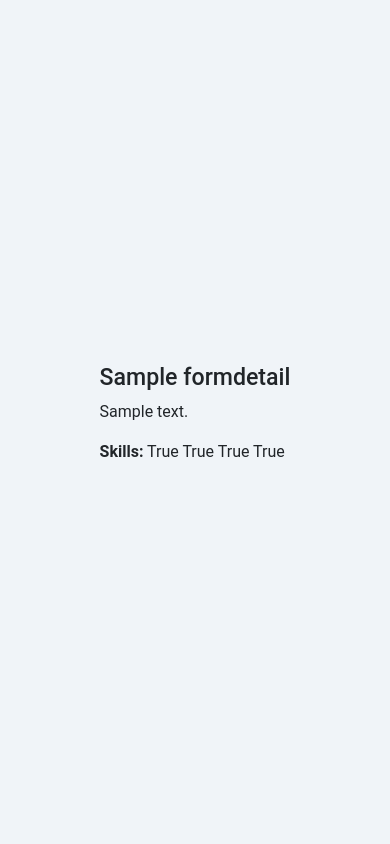
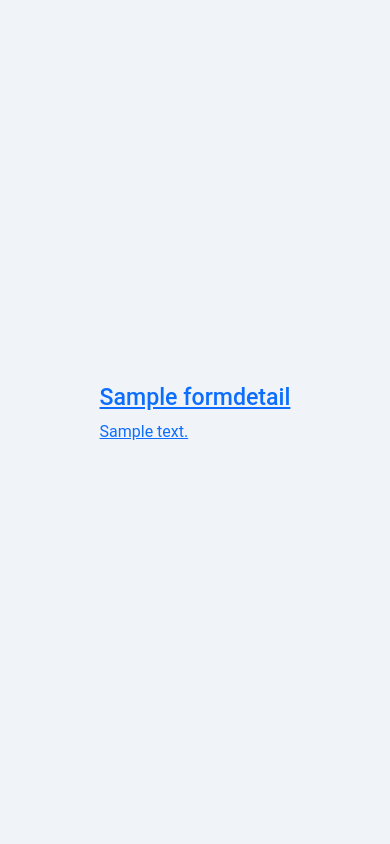
Before and after one commit to aashishChakradhar/Hackathon, a Django app: page /formlisting in a window 390 px wide. Run offline with Django 5.2, Linux system fonts and the light colour scheme; tables that the repository leaves empty hold one stand-in row (values such as "Sample post"); some libraries are stand-ins or nearby versions.

Commit message:
form detail page

```diff
--- a/group/urls.py
+++ b/group/urls.py
@@ -16,6 +16,7 @@ urlpatterns = [
 
     #review left
     path('formlisting', views.StudentFormListing.as_view(), name='Form Listing'),
+    path('formlisting/<str:title>', views.formdetailview.as_view(), name='Form detail page'),
     path('student-form', views.student_form_view.as_view(), name='student-form'),
 
     path('student-profile', views.Student_Profile_view.as_view(), name='student-profile'),
--- a/group/views.py
+++ b/group/views.py
@@ -1,4 +1,5 @@
 from django.shortcuts import render, redirect,HttpResponse
+from django.template import loader
 from django.views import View
 from django.shortcuts import get_object_or_404
 from django.contrib.auth import login, authenticate, logout
@@ -150,6 +151,17 @@ class StudentFormListing(View):
     def post(self,request):
         pass
 
+class formdetailview(View):
+    def get(self, request, title):
+        formsingle = get_object_or_404(FormDetail, title=title)
+        template = loader.get_template('student-form.html')
+        context = {
+            'formsingle': formsingle,
+        }
+        return HttpResponse(template.render(context, request))
+
+
+
 class student_form_view(View):
     def get(self,request):
         alert_title = request.session.get('alert_title',False)
--- a/templates/formlisting.html
+++ b/templates/formlisting.html
@@ -1,23 +1,15 @@
 {% extends "base.html" %}
-{% load yes_no %}
 {% block body %}
 <div class="form-listing">
-    <div class="container">
-        <div class="row">
-            {% for form in form_id %}
-            <div class="col-md-3">
+    <div class="form-wrapper">
+        {% for form in form_id %}
+        <div class="columns">
+            <a href="/formlisting/{{ form.title }}">
                 <h3>{{ form.title }}</h3>
                 <p>{{ form.description }}</p>
-                <p>
-                    <strong>Skills:</strong>
-                    <span>{{ form.communication|yes_no }}</span>
-                    <span>{{ form.presentation|yes_no }}</span>
-                    <span>{{ form.coding|yes_no }}</span>
-                    <span>{{ form.leadership|yes_no }}</span>
-                </p>
-            </div>
-            {% endfor %}
+            </a>
         </div>
+        {% endfor %}
     </div>
 </div>
 {% endblock body %}
```
